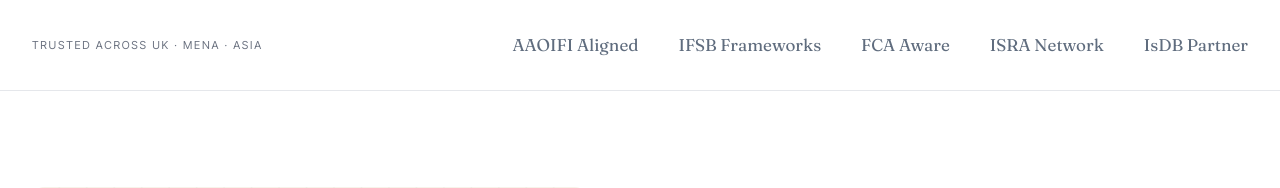
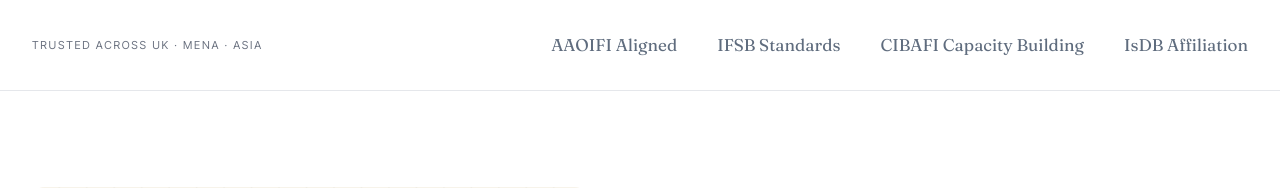
Before and after one commit to Lahsasna1/Liafe-website, a Django app: page / in a window 1280 px wide. Shown: the part 781-969 px from the top of the page. Run offline with Django 5.2, Linux system fonts and the light colour scheme; data comes from the database, SQL or seed files in the repository; data that the repository does not hold is empty; some libraries are stand-ins or nearby versions.

Commit message:
Update trust strip credentials on homepage
Renamed IFSB Frameworks to IFSB Standards, replaced ISRA Network with
CIBAFI Capacity Building, replaced IsDB Partner with IsDB Affiliation,
and removed FCA Aware.

Co-Authored-By: Claude Sonnet 5 <noreply@anthropic.com>

```diff
--- a/templates/pages/home.html
+++ b/templates/pages/home.html
@@ -103,10 +103,9 @@
       <span class="label">Trusted across UK · MENA · Asia</span>
       <div class="trust-items">
         <span class="trust-item">AAOIFI Aligned</span>
-        <span class="trust-item">IFSB Frameworks</span>
-        <span class="trust-item">FCA Aware</span>
-        <span class="trust-item">ISRA Network</span>
-        <span class="trust-item">IsDB Partner</span>
+        <span class="trust-item">IFSB Standards</span>
+        <span class="trust-item">CIBAFI Capacity Building</span>
+        <span class="trust-item">IsDB Affiliation</span>
       </div>
     </div>
   </div>
```
